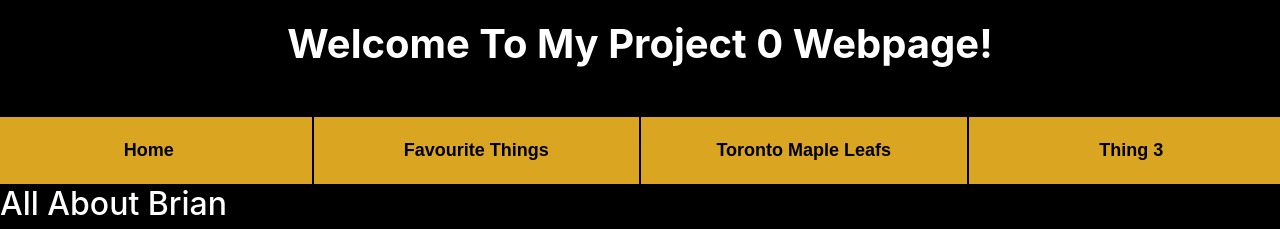
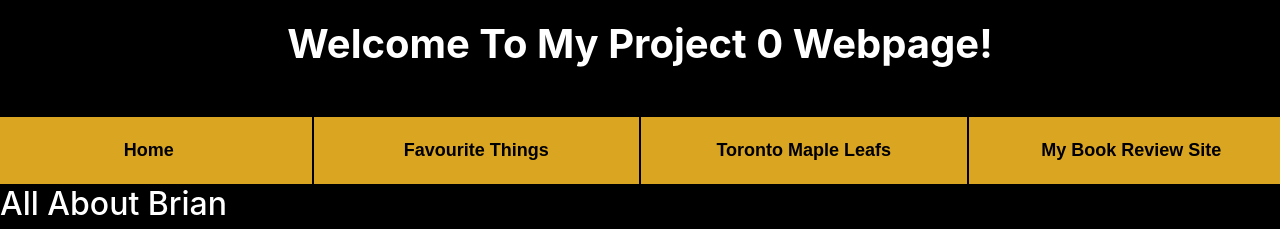
Before and after one commit to BrianDouglas/Project0, a plain HTML site: page index.html in a window 1280 px wide. Shown: the top 229 px of the page. Drawn offline with nearby package versions, Linux system fonts and the light colour scheme; a web font is replaced by a local one.

Commit message:
Update style.css

```diff
--- a/style.css
+++ b/style.css
@@ -37,7 +37,7 @@
   content: "Toronto Maple Leafs";
 }
 #nav-box #page3::before {
-  content: "Thing 3";
+  content: "My Book Review Site";
 }
 
 #ordered-lists div h3 {
```
